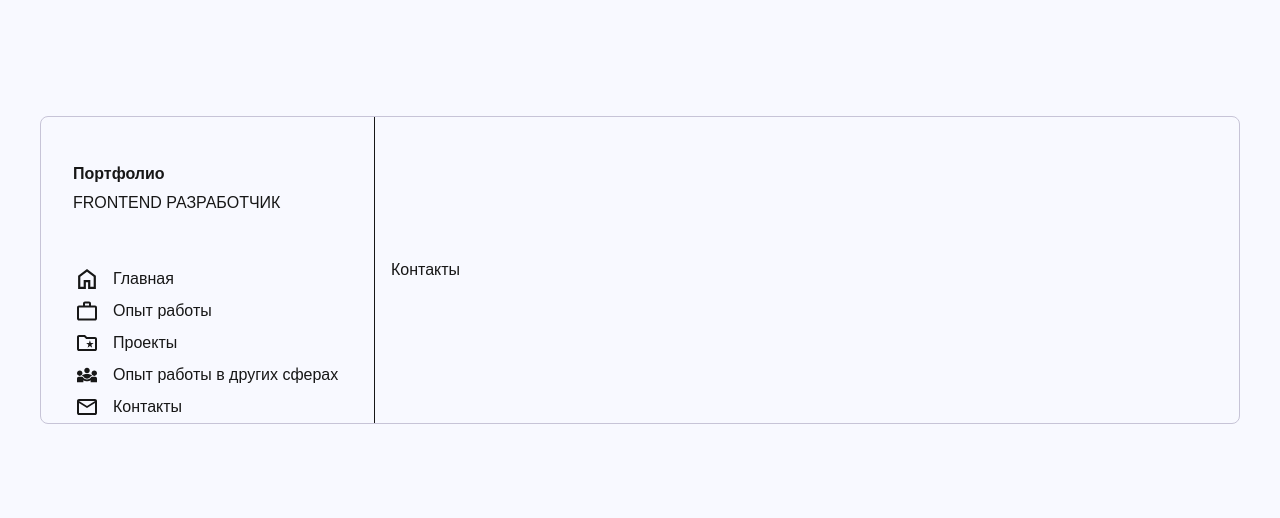
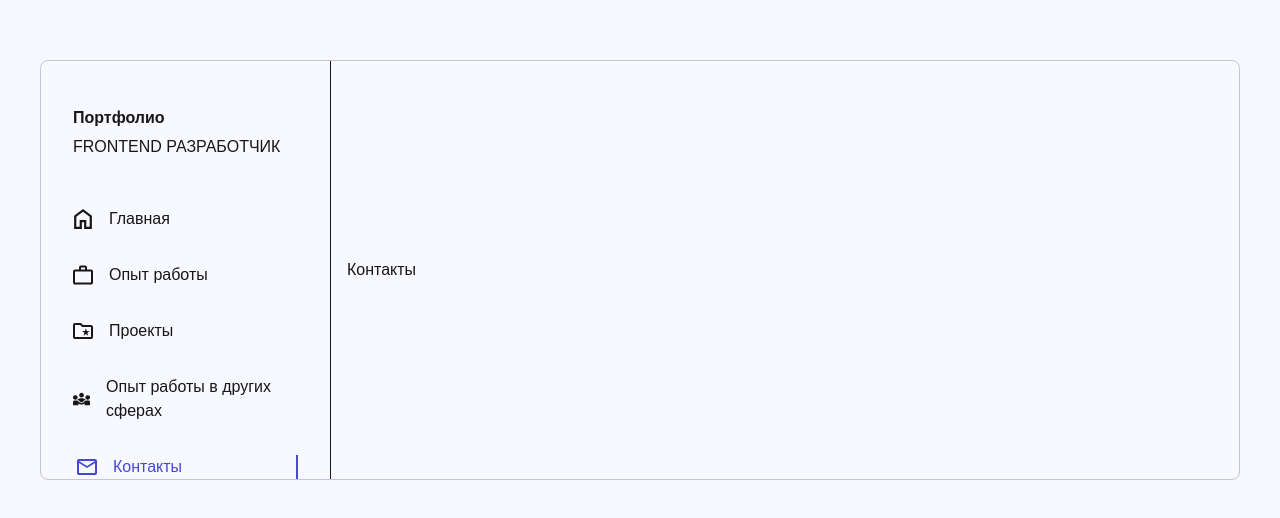
Before and after one commit to NBhey/profile, a Next.js app: page /contacts in a window 1280 px wide. Shown: the part 130-648 px from the top of the page. Built offline with nearby package versions, Linux system fonts and the light colour scheme.

Commit message:
feat: добавить стили для компонента navbar

```diff
--- a/src/shared/ui/Navbar/Navbar.tsx
+++ b/src/shared/ui/Navbar/Navbar.tsx
@@ -1,16 +1,26 @@
+'use client'
+
 import Link from 'next/link'
+import { usePathname } from 'next/navigation'
 import { NAV_ROUT_ITEMS } from '@/src/shared/model/nav-items'
 
 import { Icon } from '@/src/shared/ui/Icon/Icon'
+import clsx from 'clsx'
 
 export const Navbar = () => {
+  const pathname = usePathname()
+
   return (
-    <nav className="flex flex-col items-start justify-center">
+    <nav className="self-start flex flex-col gap-y-8 items-start justify-center">
       {NAV_ROUT_ITEMS.map((route) => (
         <Link
           key={route.title}
           href={route.href}
-          className="w-full p-1 rounded-sm flex items-center gap-4  hover:text-[#4648D4]"
+          className={clsx(
+            'max-w-56.25 w-screen flex-1 rounded-sm flex items-center gap-x-4  hover:text-primary',
+            pathname === route.href &&
+              "pl-1 text-primary hover:none after:content-[''] after:w-0.5 after:bg-primary after:h-6 after:ml-auto",
+          )}
           prefetch={true}
         >
           <Icon name={route.name} size={20} />
```
